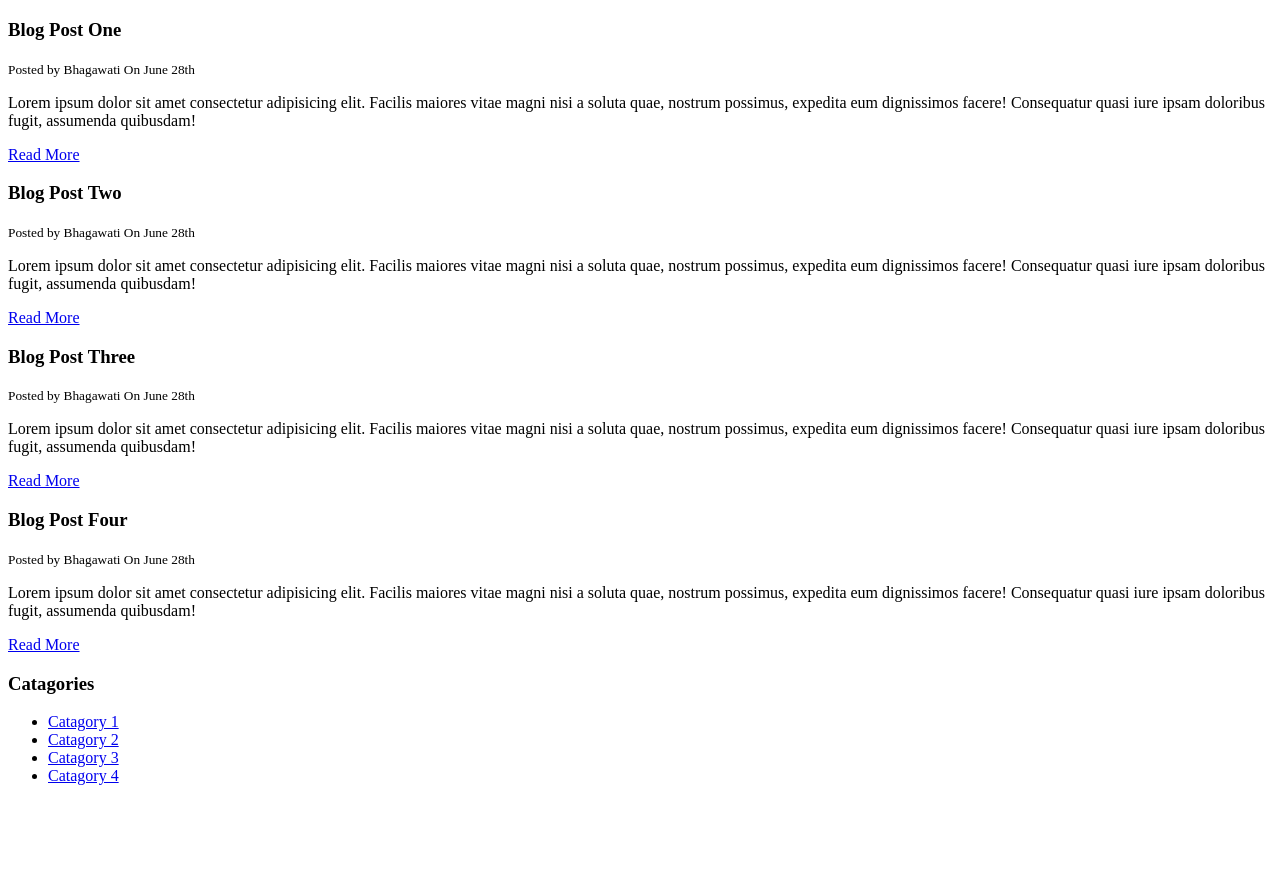
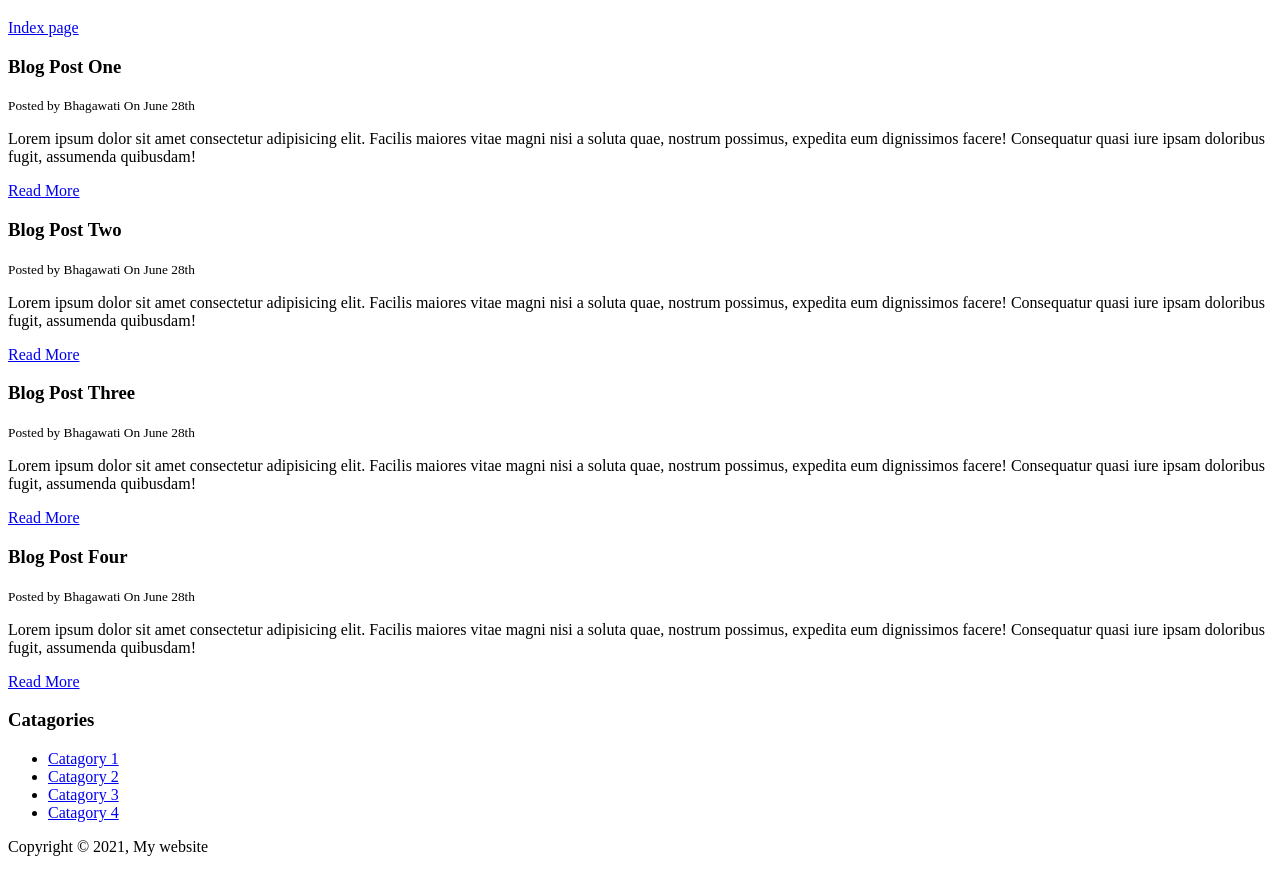
Before and after one commit to bhaggi007/htmlCrashCourse, a plain HTML site: page blog.html in a window 1280 px wide. Shown: the part 61-933 px from the top of the page. Before the commit the page ends 862 px from the top, so only its background shows below. Drawn offline with Linux system fonts and the light colour scheme.

Commit message:
linking blog.html and index.html

```diff
--- a/blog.html
+++ b/blog.html
@@ -3,12 +3,15 @@
 <head>
     <meta charset="UTF-8">
     <meta name="viewport" content="width=device-width, initial-scale=1.0">
+    <meta name="description" content="Awesome blog by Bhagawati Kishore">
+    <meta name="keywords" content="web design blog, awesome blog, ">
     <title>My blog</title>
 </head>
 <body>
     <header>
         <h1>My website</h1>
     </header>
+    <a href="index.html">Index page</a>
     <section>
         <article>
             <h3>Blog Post One</h3>
@@ -46,5 +49,8 @@
             </ul>
         </nav>
     </aside>
+    <footer>
+        <p>Copyright &copy; 2021, My website</p>
+    </footer>
 </body>
 </html>
```
Also changed, not shown: index.html (+1 -0 lines).
